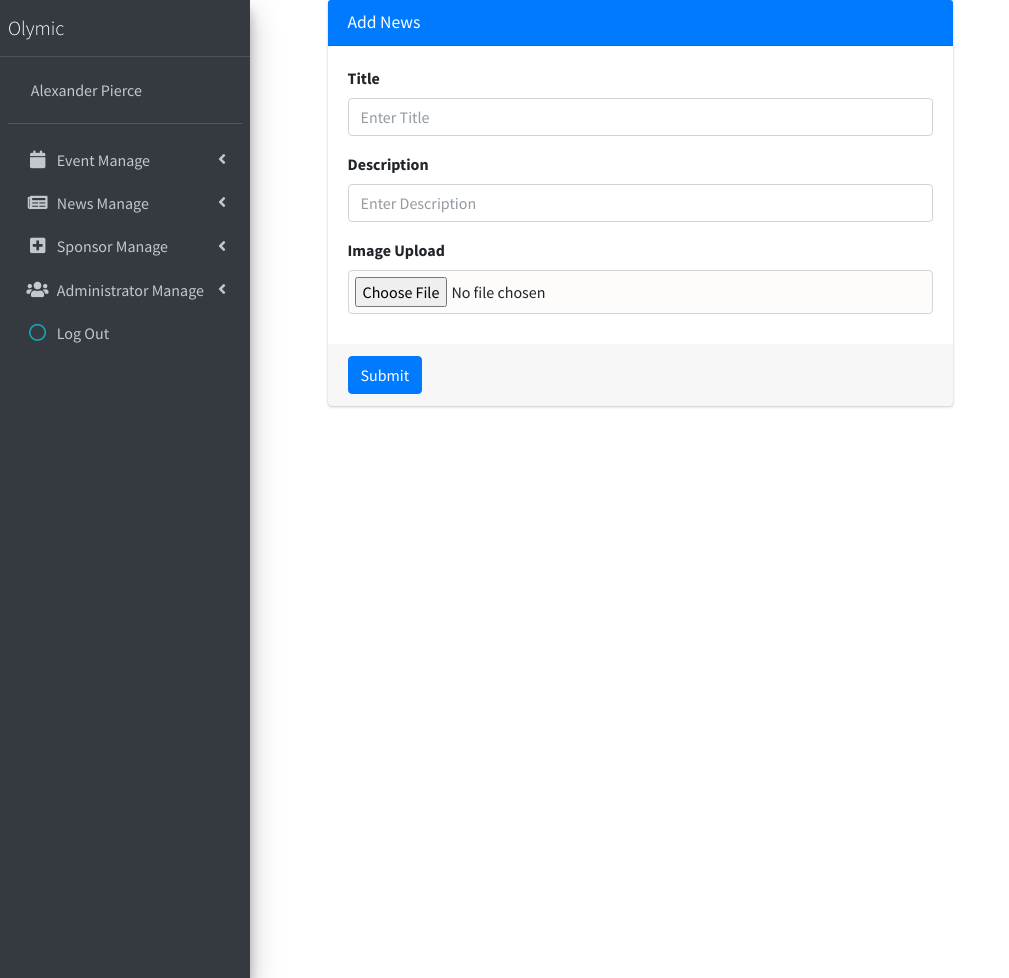
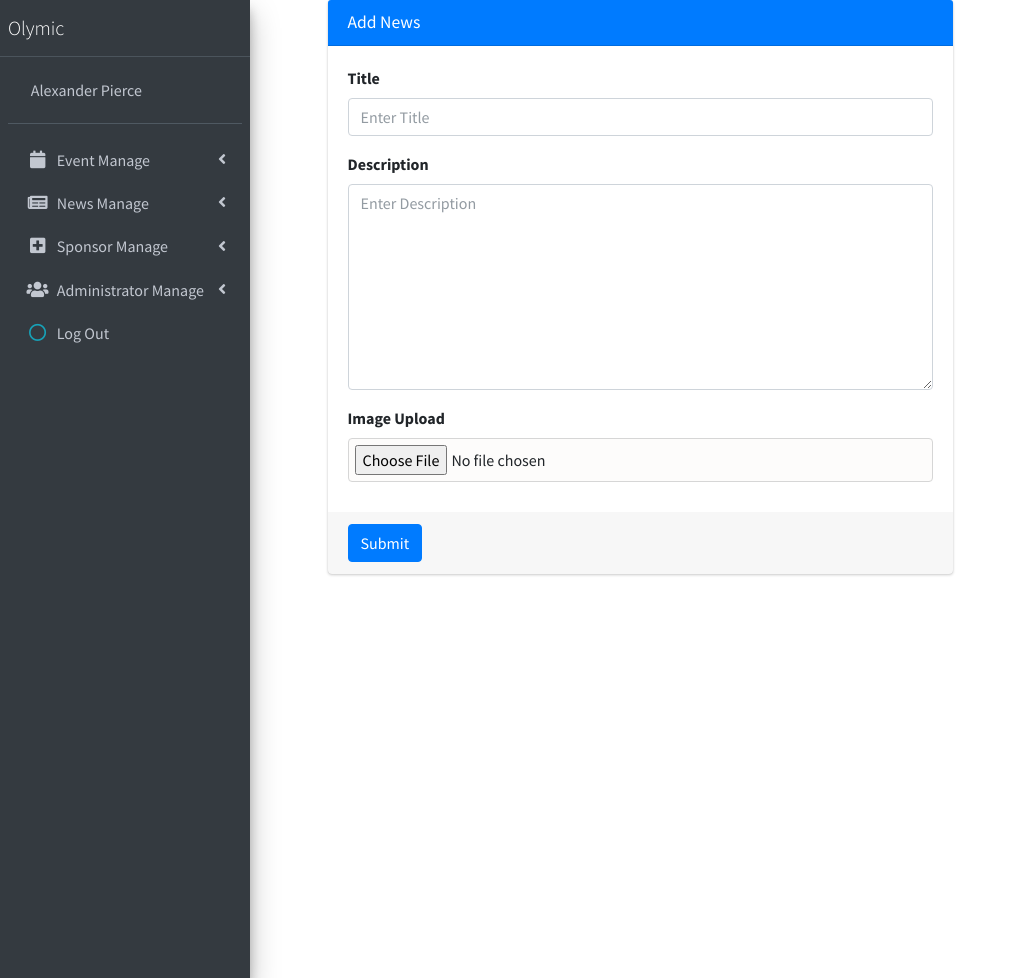
Before and after one commit to sheronfdo/OlympicWeb, a PHP site: page /newsform.php in a window 1280 px wide. Shown: the whole page, without its empty margins (0-1009 px from the left). Run offline with PHP 8.4, Linux system fonts and the light colour scheme; some libraries are stand-ins or nearby versions.

Commit message:
update evnt bug fixed

```diff
--- a/newsform.php
+++ b/newsform.php
@@ -29,11 +29,12 @@ if ($_SERVER['REQUEST_METHOD'] == "POST") {
             } else {
                 $file_uploaded = move_uploaded_file($temp_name, $upload_to . $file_name);
                 if ($file_uploaded) {
-                    echo '<script> alert("file Uploaded"); </script>';
+                    $_NewsService = new NewsService();
+                    $_NewsService->__constructWithoutId($title, $description, $file_name);
+                    $_NewsService->insertNews();
+                    echo '<script> alert("Image Uploaded and News Added Successfull"); </script>';
                 }
-                $_NewsService = new NewsService();
-                $_NewsService->__constructWithoutId($title, $description, $file_name);
-                $_NewsService->insertNews();
+
             }
         }
     }
@@ -101,8 +102,9 @@ if ($_SERVER['REQUEST_METHOD'] == "POST") {
                         ?>
                         <input type="text" name="tit" class="form-control" placeholder="Enter Title">
                     </div>
-                    <div class="form-group">
-                        <label for="description">Description</label>
+
+                    <div class="mb-3">
+                        <label for="description" class="form-label">Description</label>
                         <?php
                         if (!empty($errors2)) {
                             echo '<div class="errors">';
@@ -112,8 +114,9 @@ if ($_SERVER['REQUEST_METHOD'] == "POST") {
                             echo '</div>';
                         }
                         ?>
-                        <input type="text" name="desc" class="form-control" placeholder="Enter Description">
+                        <textarea class="form-control" name="desc"  placeholder="Enter Description" rows="8"></textarea>
                     </div>
+
                     <div class="form-group">
                         <label for="exampleInputFile">Image Upload</label>
                         <?php
```
Also changed, not shown: eventform.php (+5 -4 lines), sponsorform.php (+5 -4 lines), updateEvent.php (+5 -4 lines).
